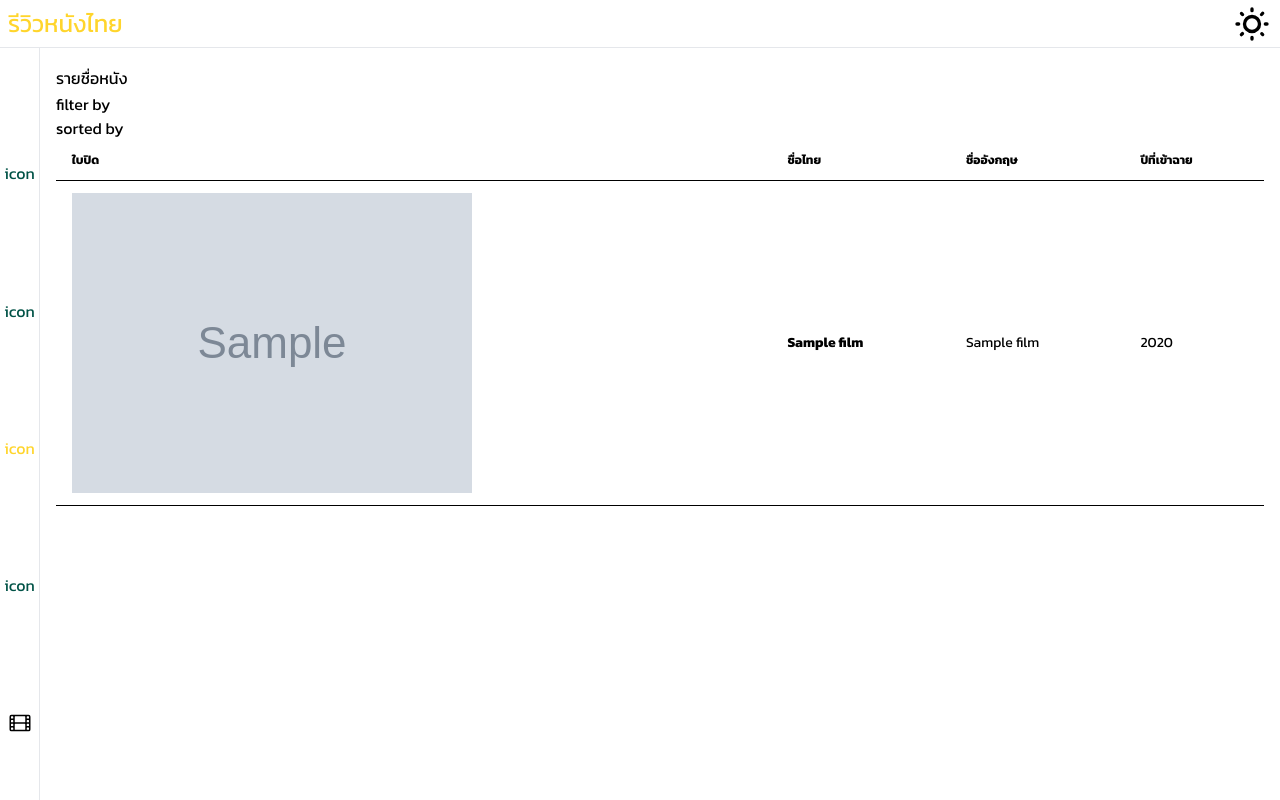
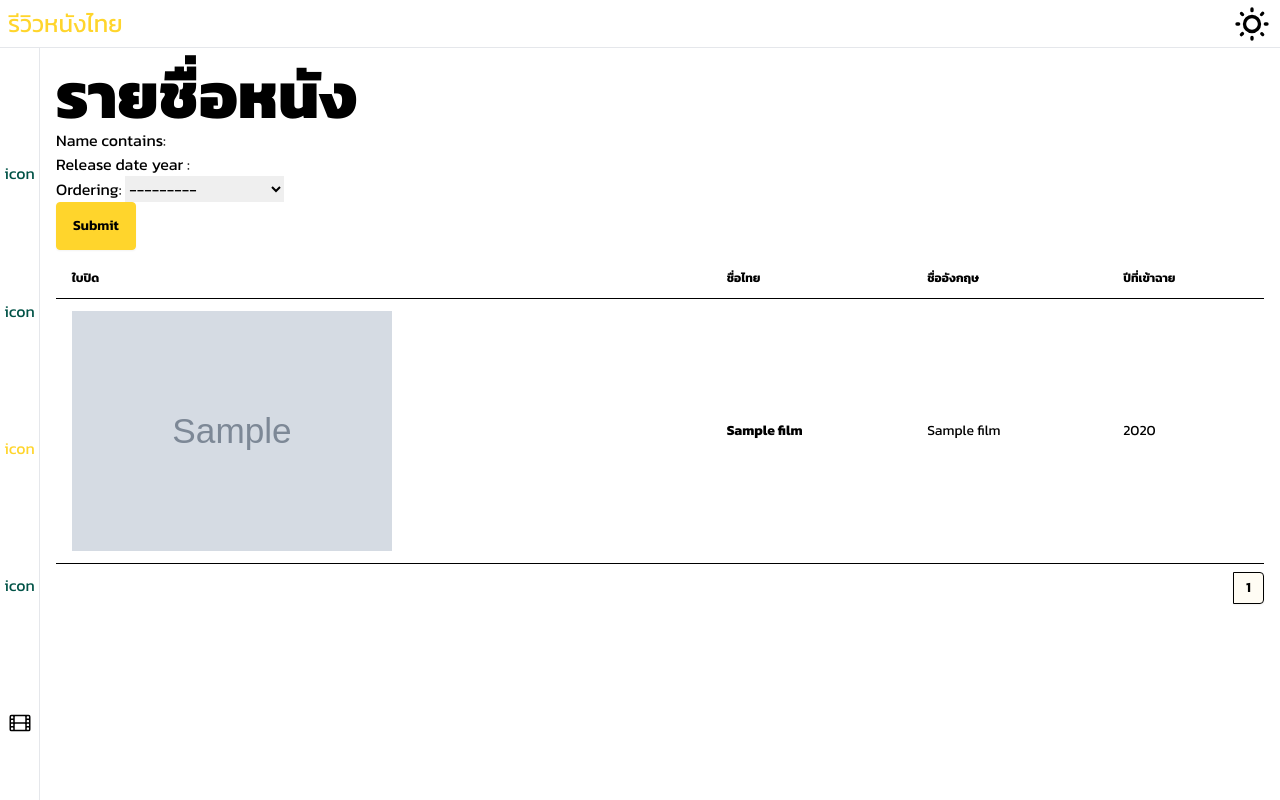
Before and after one commit to thunchakorn/ThaiFilmReview, a Django app: page /films/ in a window 1280 px wide. Run offline with Django 5.2, Linux system fonts and the light colour scheme; tables that the repository leaves empty hold one stand-in row (values such as "Sample post"); grey boxes marked "Sample" are stand-in pictures; some libraries are stand-ins or nearby versions.

Commit message:
add filters to Film

```diff
--- a/config/settings.py
+++ b/config/settings.py
@@ -41,6 +41,7 @@
     "django.contrib.messages",
     "django.contrib.staticfiles",
     "debug_toolbar",
+    "django_filters",
 
     "films.apps.FilmsConfig",
     "layout.apps.LayoutConfig",
--- /dev/null
+++ b/films/filters.py
@@ -0,0 +1,27 @@
+import django_filters
+from films.models import Film
+
+class FilmFilter(django_filters.FilterSet):
+    class Meta:
+        model = Film
+        fields = {
+            'name': ['icontains'],
+            'release_date': ['year__exact'],
+            # 'genres__name': ['year__exact'],
+        }
+    o = django_filters.OrderingFilter(
+        # tuple-mapping retains order
+        fields=(
+            ('release_date', 'release_date'),
+        ),
+
+        # labels do not need to retain order
+        field_labels={
+            'release_date': 'วันที่เข้าฉาย',
+        },
+
+        choices=(
+            ('-release_date', 'วันที่เข้าฉาย ใหม่ไปเก่า'),
+            ('release_date', 'วันที่เข้าฉาย เก่าไปใหม่'),
+        )
+    )
--- a/films/templates/films/film_list.html
+++ b/films/templates/films/film_list.html
@@ -5,13 +5,15 @@
 {% endblock  %}
 
 {% block content %}
-<div class="container mx-auto px-4 mt-4">
-  <h2 class="prose">
-    รายชื่อหนัง
-  </h2>
+<div class="container mx-auto px-4 mt-4 space-y-2">
   <div>
-    <p>filter by</p>
-    <p>sorted by</p>
+    <div class="prose prose-2xl">
+      <h1>รายชื่อหนัง</h1>
+    </div>
+    <form method="GET" action="{% url 'films:list' %}">
+      {{ form.as_div }}
+      <button class="btn btn-primary" type="submit">Submit</button>
+    </form>
   </div>
   <div class="overflow-x-auto">
     <table class="table">
@@ -27,7 +29,7 @@
         {% for film in object_list  %}
           <tr>
             <th>
-              <img src="{{film.poster.url}}">
+              <img class="max-h-60" src="{{film.poster.url}}">
             </th>
             <th>
               <a href="{% url 'films:detail' film.slug %}">
@@ -45,5 +47,18 @@
       </tbody>
     </table>
   </div>
+  <div class="flex justify-end">
+    <div class="join">
+      {% if page_obj.has_previous %}
+      <a href="?page=1" class="join-item btn btn-sm">«</a>
+      <a href="?page={{ page_obj.previous_page_number }}" class="join-item btn btn-sm">‹</a>
+      {% endif %}
+      <button class="join-item btn btn-disabled btn-sm">{{ page_obj.number }}</button>
+      {% if page_obj.has_next %}
+      <a href="?page={{ page_obj.next_page_number }}" class="join-item btn btn-sm">›</a>
+        <a href="?page={{ page_obj.paginator.num_pages }}" class="join-item btn btn-sm">»</a>
+      {% endif %}
+    </div>
+  </div>
 </div>
 {% endblock content %}
--- a/films/views.py
+++ b/films/views.py
@@ -1,9 +1,24 @@
+from typing import Any
+from django.db.models.query import QuerySet
 from django.views.generic import ListView, DetailView
 
 from films.models import Film
+from films.filters import FilmFilter
 
 class FilmListView(ListView):
     model = Film
+    paginate_by = 1
+    ordering = ['-release_date', 'name']
+
+    def get_queryset(self) -> QuerySet[Any]:
+        queryset = super().get_queryset()
+        self.filterset = FilmFilter(self.request.GET, queryset=queryset)
+        return self.filterset.qs
+
+    def get_context_data(self, **kwargs: Any) -> dict[str, Any]:
+        context = super().get_context_data(**kwargs)
+        context['form'] = self.filterset.form
+        return context
 
 class FilmDetailView(DetailView):
     model = Film
```
